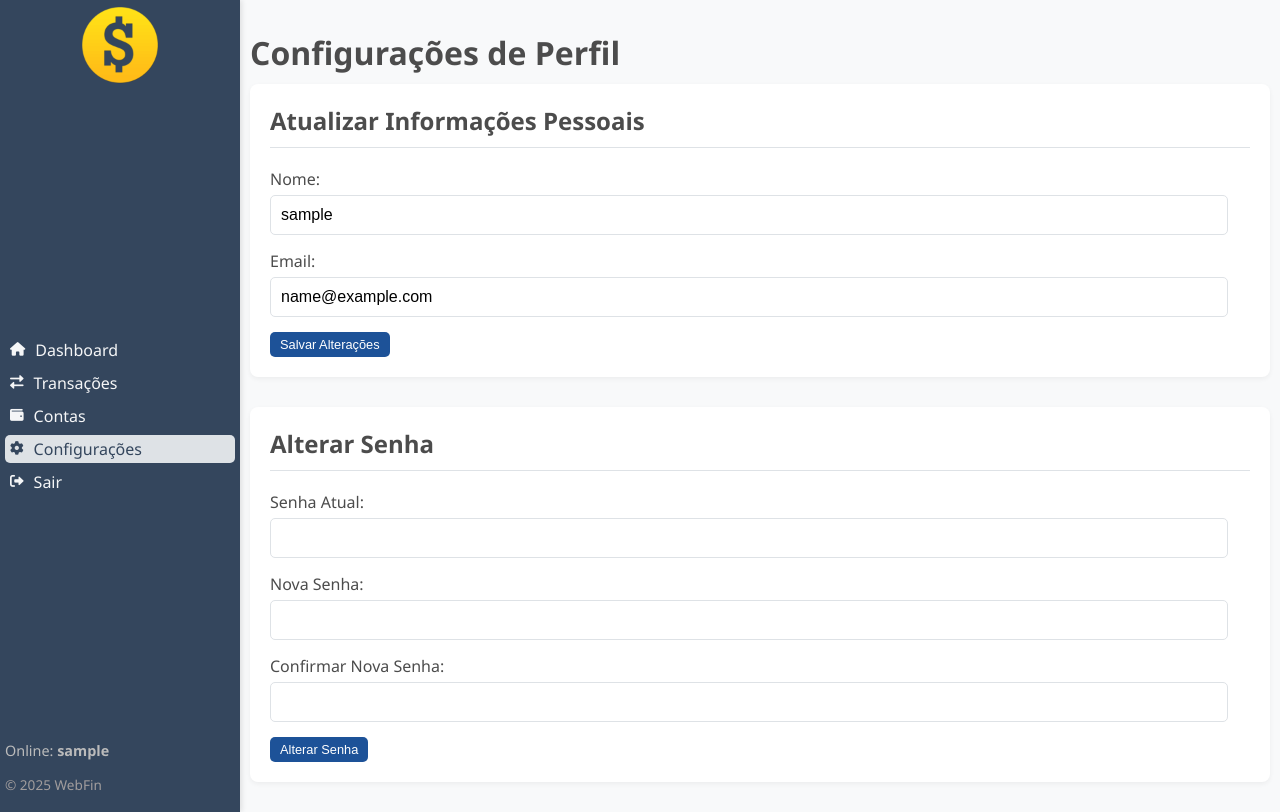
After one commit to hetfieldh/web_fin, a Flask app: page /configuracoes/settings in a window 1280 px wide. The commit adds this page. Run offline with Flask 3, Linux system fonts and the light colour scheme; the visitor is signed in with stand-in values (Sample User, id 1).

Commit message:
Mais ajustes e correção de bugs

```diff
--- /dev/null
+++ b/app/routes/configuracoes_routes.py
@@ -0,0 +1,95 @@
+# app/routes/configuracoes_routes.py
+from flask import Blueprint, render_template, request, redirect, url_for, flash
+from flask_login import login_required, current_user
+from app import db
+from app.models.usuario_model import Usuario # Importa o modelo de usuário
+from werkzeug.security import generate_password_hash, check_password_hash
+from sqlalchemy.exc import IntegrityError
+
+# Criação do Blueprint para as rotas de configurações
+configuracoes_bp = Blueprint('configuracoes_bp', __name__, template_folder='../templates/configuracoes')
+
+# --- Rota para a Página de Configurações de Perfil ---
+@configuracoes_bp.route('/settings', methods=['GET'])
+@login_required
+def settings():
+    # Redireciona administradores para o dashboard, pois eles gerenciam usuários em outro local
+    if current_user.is_admin:
+        flash('Administradores gerenciam usuários na seção "Usuários".', 'info')
+        return redirect(url_for('usuario_bp.dashboard'))
+
+    return render_template('configuracoes/settings.html', user=current_user)
+
+# --- Rota para Atualizar Nome e Email do Perfil ---
+@configuracoes_bp.route('/settings/update_profile', methods=['POST'])
+@login_required
+def update_profile():
+    if current_user.is_admin:
+        flash('Administradores não podem alterar seus próprios dados de perfil por esta rota.', 'danger')
+        return redirect(url_for('usuario_bp.dashboard'))
+
+    new_nome = request.form.get('nome')
+    new_email = request.form.get('email')
+
+    if not (new_nome and new_email):
+        flash('Nome e Email são obrigatórios.', 'danger')
+        return redirect(url_for('configuracoes_bp.settings'))
+
+    # Verifica se o email já existe para outro usuário
+    existing_user_with_email = Usuario.query.filter(
+        Usuario.email == new_email,
+        Usuario.id != current_user.id
+    ).first()
+
+    if existing_user_with_email:
+        flash('Este email já está em uso por outro usuário.', 'danger')
+        return redirect(url_for('configuracoes_bp.settings'))
+
+    try:
+        current_user.nome = new_nome
+        current_user.email = new_email
+        db.session.commit()
+        flash('Perfil atualizado com sucesso!', 'success')
+    except Exception as e:
+        db.session.rollback()
+        flash(f'Erro ao atualizar perfil: {e}', 'danger')
+
+    return redirect(url_for('configuracoes_bp.settings'))
+
+# --- Rota para Alterar Senha ---
+@configuracoes_bp.route('/settings/change_password', methods=['POST'])
+@login_required
+def change_password():
+    if current_user.is_admin:
+        flash('Administradores não podem alterar suas senhas por esta rota.', 'danger')
+        return redirect(url_for('usuario_bp.dashboard'))
+
+    current_password = request.form.get('current_password')
+    new_password = request.form.get('new_password')
+    confirm_password = request.form.get('confirm_password')
+
+    if not (current_password and new_password and confirm_password):
+        flash('Por favor, preencha todos os campos de senha.', 'danger')
+        return redirect(url_for('configuracoes_bp.settings'))
+
+    if not check_password_hash(current_user.senha_hash, current_password):
+        flash('Senha atual incorreta.', 'danger')
+        return redirect(url_for('configuracoes_bp.settings'))
+
+    if new_password != confirm_password:
+        flash('A nova senha e a confirmação de senha não coincidem.', 'danger')
+        return redirect(url_for('configuracoes_bp.settings'))
+
+    if len(new_password) < 6: # Exemplo de validação de senha
+        flash('A nova senha deve ter no mínimo 6 caracteres.', 'danger')
+        return redirect(url_for('configuracoes_bp.settings'))
+
+    try:
+        current_user.senha_hash = generate_password_hash(new_password)
+        db.session.commit()
+        flash('Senha alterada com sucesso!', 'success')
+    except Exception as e:
+        db.session.rollback()
+        flash(f'Erro ao alterar senha: {e}', 'danger')
+
+    return redirect(url_for('configuracoes_bp.settings'))
--- /dev/null
+++ b/app/templates/configuracoes/settings.html
@@ -0,0 +1,79 @@
+{% extends 'base.html' %}
+
+{% block title %}WebFin - Configurações de Perfil{% endblock %}
+
+{% block content %}
+<h1>Configurações de Perfil</h1>
+
+{% with messages = get_flashed_messages(with_categories=true) %}
+{% if messages %}
+<div class="flash-messages">
+    {% for category, message in messages %}
+    <div class="alert alert-{{ category }}">
+        {% if category == 'success' %}<i class="fas fa-check-circle"></i>{% endif %}
+        {% if category == 'danger' %}<i class="fas fa-exclamation-circle"></i>{% endif %}
+        {% if category == 'info' %}<i class="fas fa-info-circle"></i>{% endif %}
+        {{ message }}
+    </div>
+    {% endfor %}
+</div>
+{% endif %}
+{% endwith %}
+
+<div class="settings-section">
+    <h2>Atualizar Informações Pessoais</h2>
+    <form method="POST" action="{{ url_for('configuracoes_bp.update_profile') }}">
+        <div class="form-group">
+            <label for="nome">Nome:</label>
+            <input type="text" id="nome" name="nome" value="{{ user.nome }}" required>
+        </div>
+        <div class="form-group">
+            <label for="email">Email:</label>
+            <input type="email" id="email" name="email" value="{{ user.email }}" required>
+        </div>
+        <button type="submit" class="btn-primary">Salvar Alterações</button>
+    </form>
+</div>
+
+<div class="settings-section" style="margin-top: 30px;">
+    <h2>Alterar Senha</h2>
+    <form method="POST" action="{{ url_for('configuracoes_bp.change_password') }}">
+        <div class="form-group">
+            <label for="current_password">Senha Atual:</label>
+            <input type="password" id="current_password" name="current_password" required>
+        </div>
+        <div class="form-group">
+            <label for="new_password">Nova Senha:</label>
+            <input type="password" id="new_password" name="new_password" required>
+        </div>
+        <div class="form-group">
+            <label for="confirm_password">Confirmar Nova Senha:</label>
+            <input type="password" id="confirm_password" name="confirm_password" required>
+        </div>
+        <button type="submit" class="btn-primary">Alterar Senha</button>
+    </form>
+</div>
+
+<style>
+    .settings-section {
+        background-color: #FFF;
+        padding: 20px;
+        border-radius: 8px;
+        box-shadow: 0 2px 5px rgba(0, 0, 0, 0.05);
+        margin-bottom: 20px;
+    }
+
+    .settings-section h2 {
+        color: var(--text-primary);
+        margin-top: 0;
+        margin-bottom: 20px;
+        font-size: 1.5em;
+        border-bottom: 1px solid var(--border-light);
+        padding-bottom: 10px;
+    }
+
+    .settings-section .form-group {
+        margin-bottom: 15px;
+    }
+</style>
+{% endblock %}
--- a/app/templates/contas/list.html
+++ b/app/templates/contas/list.html
@@ -6,10 +6,10 @@
 <h1>Contas Bancárias</h1>
 
 <a href="{{ url_for('conta_bp.add_conta') }}" class="btn-primary" style="margin-bottom: 20px; display: inline-block;"><i
-        class="fas fa-plus-circle"></i> Nova Conta</a>
+        class="fas fa-plus-circle"></i> Adicionar</a>
 
 <a href="{{ url_for('conta_transacao_bp.list_tipos_transacao') }}" class="btn-submenu"
-    style="margin-bottom: 20px; display: inline-block;"><i class="fas fa-bars"></i> Transações</a>
+    style="margin-bottom: 20px; display: inline-block;"><i class="fas fa-bars"></i> Transações Disponíveis</a>
 
 {% with messages = get_flashed_messages(with_categories=true) %}
 {% if messages %}
--- a/app/templates/includes/_sidebar.html
+++ b/app/templates/includes/_sidebar.html
@@ -1,14 +1,15 @@
 <div class="sidebar">
     <div class="logo">
-        <a href="{{ url_for('usuario_bp.dashboard') }}">
+        <a href="{{ url_for('dashboard_bp.dashboard') }}"> {# ALTERADO: Link para o novo dashboard_bp #}
             <img src="{{ url_for('static', filename='images/logo.png') }}" alt="WebFin Logo">
         </a>
     </div>
     <nav>
         <ul>
             <li>
-                <a href="{{ url_for('usuario_bp.dashboard') }}"
-                    class="{% if request.endpoint == 'usuario_bp.dashboard' %}active{% endif %}">
+                <a href="{{ url_for('dashboard_bp.dashboard') }}" {# ALTERADO: Link para o novo dashboard_bp #}
+                    class="{% if request.endpoint == 'dashboard_bp.dashboard' %}active{% endif %}"> {# ALTERADO:
+                    Endpoint para o novo dashboard_bp #}
                     <i class="fas fa-home"></i> Dashboard
                 </a>
             </li>
@@ -20,12 +21,15 @@
                 </a>
             </li>
 
+            {# REMOVIDO: Item "Tipos de Transação" #}
+            {#
             <li>
-                <a href="#" {# Mude para {{ url_for('categoria_bp.list_categories') }} quando criar #}
-                    class="{% if request.endpoint == 'categoria_bp.list_categories' %}active{% endif %}">
-                    <i class="fas fa-tags"></i> Categorias
+                <a href="{{ url_for('conta_transacao_bp.list_tipos_transacao') }}"
+                    class="{% if 'conta_transacao_bp' in request.endpoint %}active{% endif %}">
+                    <i class="fas fa-tags"></i> Tipos de Transação
                 </a>
             </li>
+            #}
 
             <li>
                 <a href="{{ url_for('conta_bp.list_contas') }}"
@@ -34,21 +38,27 @@
                 </a>
             </li>
 
+            {# Bloco para Usuários (apenas para administradores) #}
             {% if current_user.is_authenticated and current_user.is_admin %}
             <li>
-                <a href="{{ url_for('usuario_bp.list_users') }}" {# ALTERADO: Aponta para a nova rota /list #}
-                    class="{% if request.endpoint == 'usuario_bp.list_users' or request.endpoint == 'usuario_bp.add_user' or request.endpoint == 'usuario_bp.edit_user' %}active{% endif %}">
+                <a href="{{ url_for('usuario_bp.list_users') }}" {# ALTERADO: Link para usuario_bp.list_users (que agora
+                    é /usuarios/) #}
+                    class="{% if 'usuario_bp' in request.endpoint and request.endpoint != 'usuario_bp.login' and request.endpoint != 'usuario_bp.logout' %}active{% endif %}">
+                    {# ALTERADO: Condição de active mais abrangente para o blueprint de usuário #}
                     <i class="fas fa-users"></i> Usuários
                 </a>
             </li>
             {% endif %}
 
+            {# Bloco para Configurações (apenas para NÃO administradores) #}
+            {% if current_user.is_authenticated and not current_user.is_admin %}
             <li>
-                <a href="#" {# Mude para {{ url_for('configuracoes_bp.settings') }} quando criar #}
-                    class="{% if request.endpoint == 'configuracoes_bp.settings' %}active{% endif %}">
+                <a href="{{ url_for('configuracoes_bp.settings') }}"
+                    class="{% if 'configuracoes_bp' in request.endpoint %}active{% endif %}">
                     <i class="fas fa-cog"></i> Configurações
                 </a>
             </li>
+            {% endif %}
 
             <li>
                 <a href="{{ url_for('usuario_bp.logout') }}"
--- a/app/templates/usuarios/list.html
+++ b/app/templates/usuarios/list.html
@@ -6,7 +6,7 @@
 <h1>Usuários</h1>
 
 <a href="{{ url_for('usuario_bp.add_user') }}" class="btn-primary"
-    style="margin-bottom: 20px; display: inline-block;"><i class="fas fa-user-plus"></i> Adicionar Novo Usuário</a>
+    style="margin-bottom: 20px; display: inline-block;"><i class="fas fa-user-plus"></i> Adicionar</a>
 
 {% with messages = get_flashed_messages(with_categories=true) %}
 {% if messages %}
```
Also changed, not shown: app/__init__.py (+10 -2 lines), app/routes/dashboard_routes.py (added, +13 -0 lines), app/routes/usuario_routes.py (+17 -19 lines), README.md.
